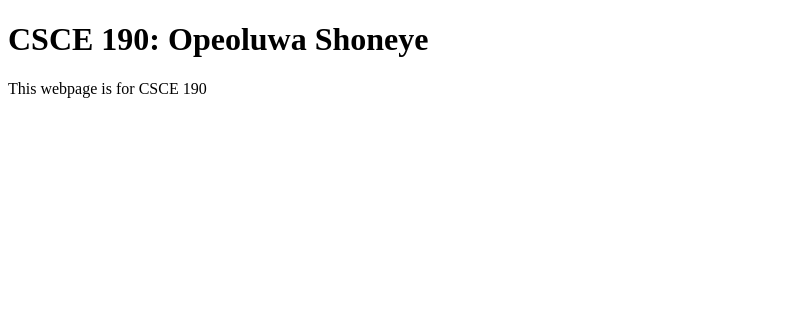
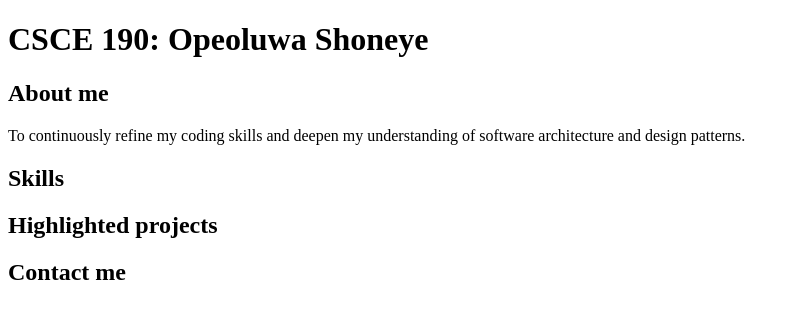
Before and after one commit to opershoneye/opershoneye.github.io, a plain HTML site: page index.html in a window 1280 px wide. Shown: the whole page, without its empty margins (0-796 px from the left). Drawn offline with Linux system fonts and the light colour scheme.

Commit message:
adding more content

```diff
--- a/index.html
+++ b/index.html
@@ -5,7 +5,20 @@
     </head>
     <body>
         <h1>CSCE 190: Opeoluwa Shoneye</h1>
-        <p>This webpage is for CSCE 190</p>
+        <div class="about">
+            <h2>About me</h2>
+            <p>To continuously refine my coding skills and deepen my understanding of software architecture and design patterns.</p>
+        </div>
+        <div class="skills">
+            <h2>Skills</h2>
+        </div>
+        <div class="projects">
+            <h2>Highlighted projects</h2>
+        </div>
+        <div class="contact">
+            <h2>Contact me</h2>
+        </div>
+
 
     </body>
 </html>
```
